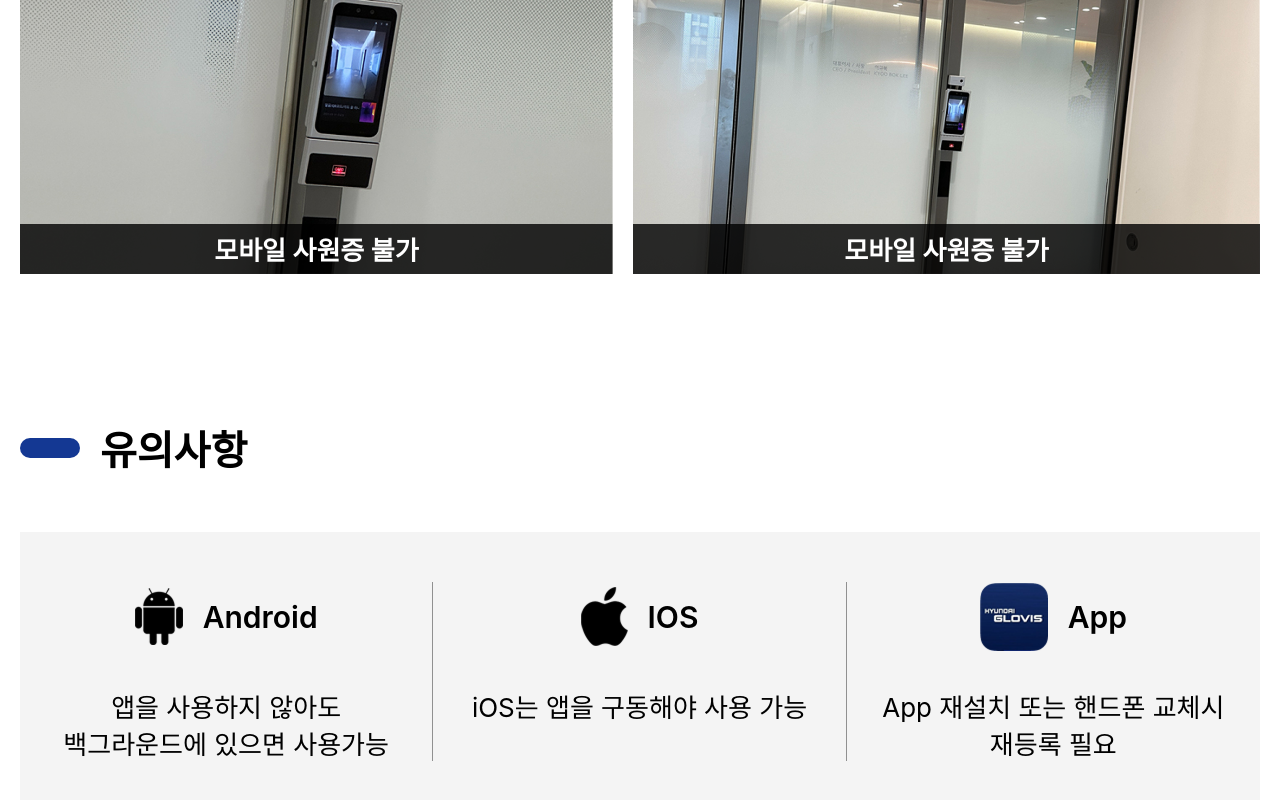
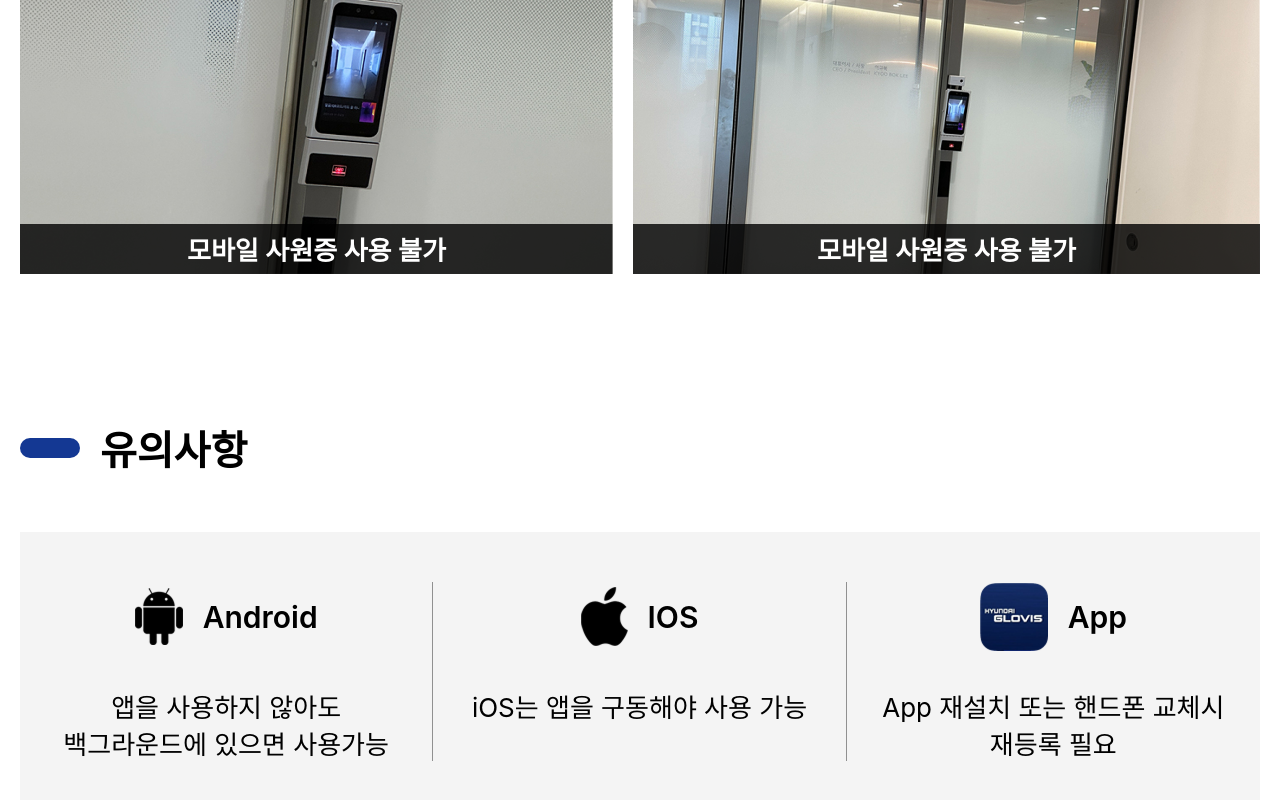
Before and after one commit to sproutbori/glovis, a plain HTML site: page index.html in a window 1280 px wide. Shown: the part 7372-8172 px from the top of the page. Drawn offline with Linux system fonts and the light colour scheme; a web font is replaced by a local one.

Commit message:
Update index.html

```diff
--- a/index.html
+++ b/index.html
@@ -396,15 +396,15 @@
             <div class="sec5__line">
               <div class="sec5__cont">
                 <figure>
-                  <img src="./img/sec5__img04.jpg" alt="모바일 사원증 불가" />
+                  <img src="./img/sec5__img04.jpg" alt="모바일 사원증 사용 불가" />
                 </figure>
-                <p>모바일 사원증 불가</p>
+                <p>모바일 사원증 사용 불가</p>
               </div>
               <div class="sec5__cont">
                 <figure>
-                  <img src="./img/sec5__img05.jpg" alt="모바일 사원증 불가" />
+                  <img src="./img/sec5__img05.jpg" alt="모바일 사원증 사용 불가" />
                 </figure>
-                <p>모바일 사원증 불가</p>
+                <p>모바일 사원증 사용 불가</p>
               </div>
             </div>
           </div>
```
